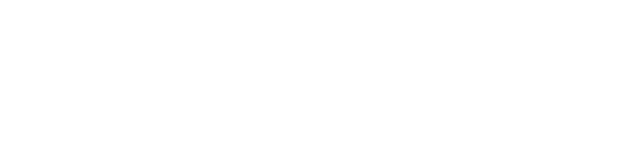
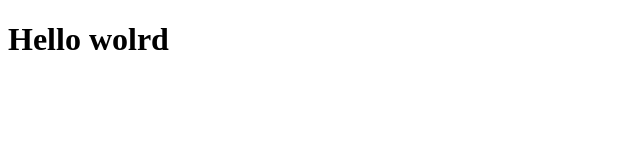
Before and after one commit to mmsoni22/Experiment, a plain HTML site: page index.html in a window 1280 px wide. Shown: the whole page, without its empty margins (0-640 px from the left). Drawn offline with Linux system fonts and the light colour scheme.

Commit message:
Second Commit

```diff
--- a/index.html
+++ b/index.html
@@ -6,5 +6,7 @@
     <meta name="viewport" content="width=device-width, initial-scale=1" />
   </head>
 
-  <body></body>
+  <body>
+    <h1>Hello wolrd</h1>
+  </body>
 </html>
```
